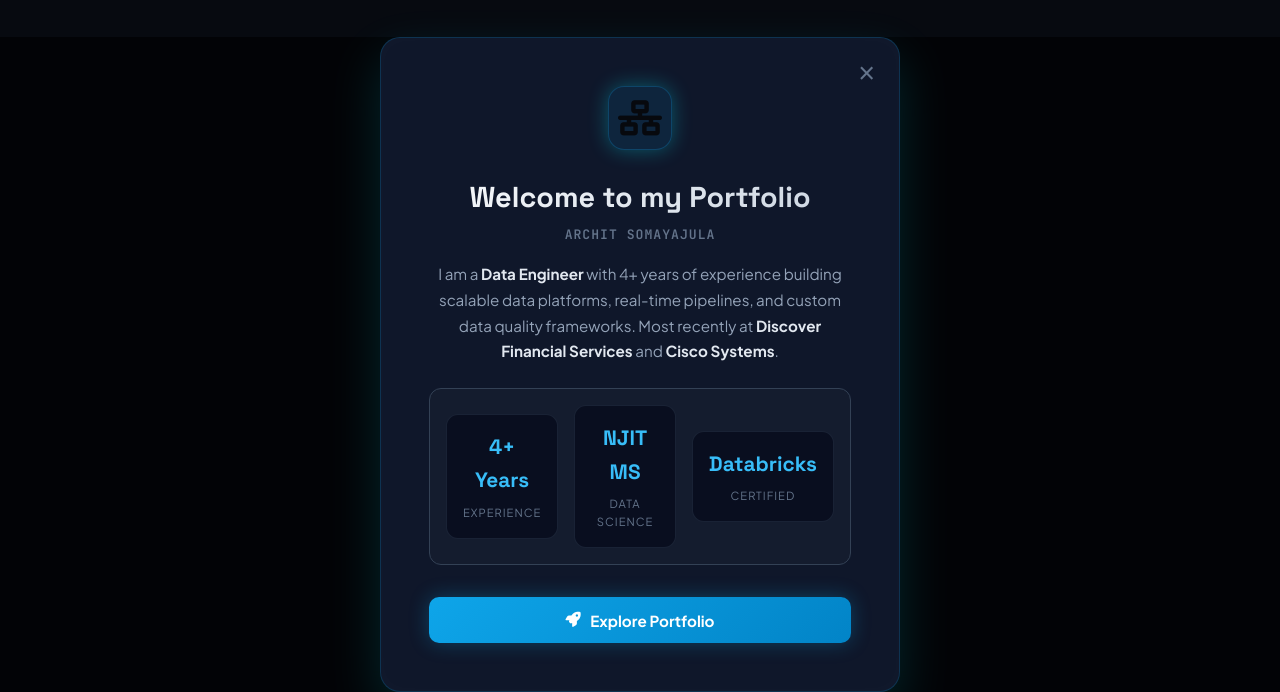
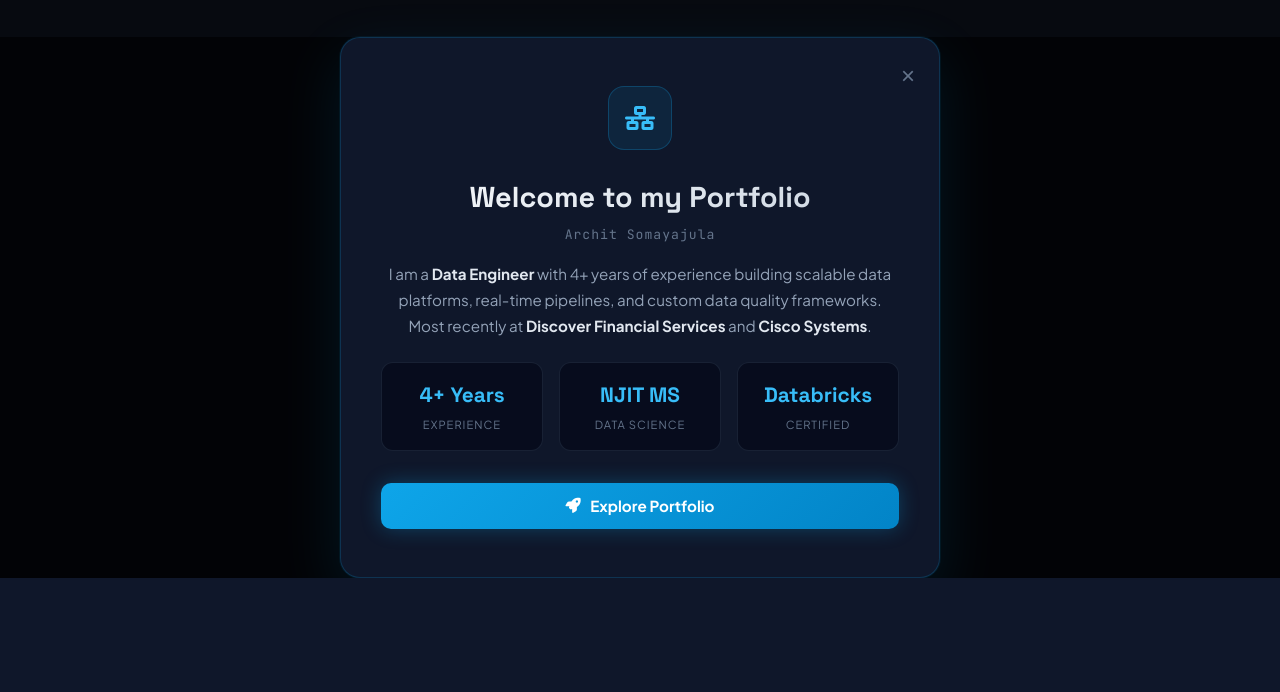
Before and after one commit to sdsarchit/data-engineering-portfolio, a website: page frontend/index.html in a window 1280 px wide. Shown: the part 5320-6012 px from the top of the page. After the commit the page ends 5898 px from the top, so only its background shows below. Drawn offline with nearby package versions, Linux system fonts and the light colour scheme.

Commit message:
Fix intro modal: remove broken display:none inline CSS, upgrade styles.css modal with premium gradient title, cyan highlight cards, and proper opacity+pointer-events transition

```diff
--- a/frontend/index.html
+++ b/frontend/index.html
@@ -300,22 +300,7 @@
             .hero-mini-row { grid-template-columns: 1fr; }
         }
 
-        /* Intro Modal upgrade */
-        .modal-overlay { position:fixed; inset:0; background:rgba(0,0,0,0.85); backdrop-filter:blur(10px); z-index:2000; display:none; align-items:center; justify-content:center; opacity:0; transition:opacity 0.4s; }
-        .modal-overlay.active { display:flex; opacity:1; }
-        .modal-card { background:#0f172a; border:1px solid rgba(14,165,233,0.2); border-radius:20px; padding:3rem; max-width:520px; width:90%; text-align:center; position:relative; }
-        .modal-close-btn { position:absolute; top:1.2rem; right:1.5rem; background:none; border:none; color:#64748b; font-size:1.8rem; cursor:pointer; transition:color 0.2s; }
-        .modal-close-btn:hover { color:#f8fafc; }
-        .modal-avatar-wrapper { width:64px; height:64px; border-radius:16px; background:rgba(14,165,233,0.1); border:1px solid rgba(14,165,233,0.25); display:flex; align-items:center; justify-content:center; margin:0 auto 1.5rem; font-size:1.5rem; color:#38bdf8; }
-        .modal-title { font-family:'Space Grotesk',sans-serif; font-size:1.8rem; font-weight:700; margin:0 0 0.25rem 0; background:linear-gradient(135deg,#f8fafc,#cbd5e1); -webkit-background-clip:text; -webkit-text-fill-color:transparent; }
-        .modal-subtitle { font-family:'JetBrains Mono',monospace; font-size:0.82rem; color:#64748b; letter-spacing:1px; margin-bottom:1rem; }
-        .modal-desc { font-size:0.95rem; color:#94a3b8; line-height:1.7; margin-bottom:1.5rem; }
-        .modal-desc strong { color:#e2e8f0; }
-        .modal-highlight-box { display:grid; grid-template-columns:repeat(3,1fr); gap:1rem; margin-bottom:2rem; }
-        .modal-highlight-item { padding:1rem; background:rgba(2,6,23,0.6); border:1px solid rgba(51,65,85,0.4); border-radius:12px; }
-        .modal-h-val { display:block; font-family:'Space Grotesk',sans-serif; font-size:1.3rem; font-weight:700; color:#38bdf8; }
-        .modal-h-label { display:block; font-size:0.7rem; color:#64748b; text-transform:uppercase; letter-spacing:1px; margin-top:0.2rem; }
-        .modal-action { margin-top: 0.5rem; }
+
     </style>
 </head>
 <body>
--- a/frontend/styles.css
+++ b/frontend/styles.css
@@ -1494,7 +1494,7 @@ body > *:not(#particle-canvas) { position: relative; z-index: 1; }
     left: 0;
     width: 100%;
     height: 100%;
-    background-color: rgba(4, 6, 10, 0.7);
+    background-color: rgba(0, 0, 0, 0.85);
     backdrop-filter: blur(15px);
     -webkit-backdrop-filter: blur(15px);
     z-index: 9999;
@@ -1512,9 +1512,9 @@ body > *:not(#particle-canvas) { position: relative; z-index: 1; }
 .modal-card {
     width: 90%;
     max-width: 600px;
-    background: rgba(13, 17, 24, 0.85);
-    border: 1px solid rgba(0, 242, 254, 0.25);
-    box-shadow: 0 20px 50px rgba(0, 242, 254, 0.15), inset 0 0 20px rgba(255, 255, 255, 0.02);
+    background: #0f172a;
+    border: 1px solid rgba(14, 165, 233, 0.2);
+    box-shadow: 0 20px 60px rgba(14, 165, 233, 0.12), 0 0 0 1px rgba(14, 165, 233, 0.08);
     border-radius: 20px;
     padding: 3rem 2.5rem;
     position: relative;
@@ -1540,71 +1540,75 @@ body > *:not(#particle-canvas) { position: relative; z-index: 1; }
     color: var(--accent-cyan);
 }
 .modal-avatar-wrapper {
-    width: 80px;
-    height: 80px;
-    border-radius: 50%;
-    background: linear-gradient(135deg, var(--accent-cyan) 0%, var(--accent-purple) 100%);
+    width: 64px;
+    height: 64px;
+    border-radius: 16px;
+    background: rgba(14, 165, 233, 0.1);
+    border: 1px solid rgba(14, 165, 233, 0.25);
     display: flex;
     align-items: center;
     justify-content: center;
     margin: 0 auto 1.5rem auto;
-    box-shadow: 0 0 20px rgba(0, 242, 254, 0.3);
 }
 .modal-avatar-wrapper i {
-    font-size: 2.2rem;
-    color: #07090e;
+    font-size: 1.5rem;
+    color: #38bdf8;
 }
 .modal-title {
     font-family: var(--font-heading);
     font-size: 1.8rem;
     font-weight: 700;
-    margin-bottom: 0.5rem;
-    color: var(--text-primary);
+    margin-bottom: 0.25rem;
+    background: linear-gradient(135deg, #f8fafc, #cbd5e1);
+    -webkit-background-clip: text;
+    -webkit-text-fill-color: transparent;
 }
 .modal-subtitle {
-    font-family: var(--font-heading);
+    font-family: var(--font-mono);
+    font-size: 0.82rem;
+    color: var(--text-muted);
+    letter-spacing: 1px;
+    margin-bottom: 1rem;
+}
+.modal-desc {
+    color: #94a3b8;
     font-size: 0.95rem;
-    font-weight: 600;
-    color: var(--accent-cyan);
+    line-height: 1.7;
+    margin-bottom: 1.5rem;
+}
+.modal-desc strong {
+    color: #e2e8f0;
+}
+.modal-highlight-box {
+    display: grid;
+    grid-template-columns: repeat(3, 1fr);
+    gap: 1rem;
+    margin-bottom: 2rem;
+}
+.modal-highlight-item {
+    padding: 1rem;
+    background: rgba(2, 6, 23, 0.6);
+    border: 1px solid rgba(51, 65, 85, 0.4);
+    border-radius: 12px;
+    text-align: center;
+}
+.modal-h-val {
+    display: block;
+    font-family: var(--font-heading);
+    font-weight: 700;
+    font-size: 1.3rem;
+    color: #38bdf8;
+}
+.modal-h-label {
+    display: block;
+    font-size: 0.7rem;
+    color: var(--text-muted);
+    text-transform: uppercase;
     letter-spacing: 1px;
-    text-transform: uppercase;
-    margin-bottom: 1.5rem;
-}
-.modal-desc {
-    color: var(--text-secondary);
-    font-size: 1rem;
-    line-height: 1.6;
-    margin-bottom: 2rem;
-}
-.modal-highlight-box {
-    background: rgba(255, 255, 255, 0.02);
-    border: 1px solid var(--border-color);
-    border-radius: 12px;
-    padding: 1rem;
-    margin-bottom: 2rem;
-    display: flex;
-    justify-content: space-around;
-    align-items: center;
-}
-.modal-highlight-item {
-    display: flex;
-    flex-direction: column;
-    gap: 0.2rem;
-}
-.modal-h-val {
-    font-family: var(--font-heading);
-    font-weight: 700;
-    font-size: 1.1rem;
-    color: var(--text-primary);
-}
-.modal-h-label {
-    font-size: 0.75rem;
-    color: var(--text-muted);
+    margin-top: 0.2rem;
 }
 .modal-action {
-    display: flex;
-    justify-content: center;
-    gap: 1rem;
+    margin-top: 0.5rem;
 }
 
 /* ==========================================================================
```
Also changed, not shown: 1 other file.
